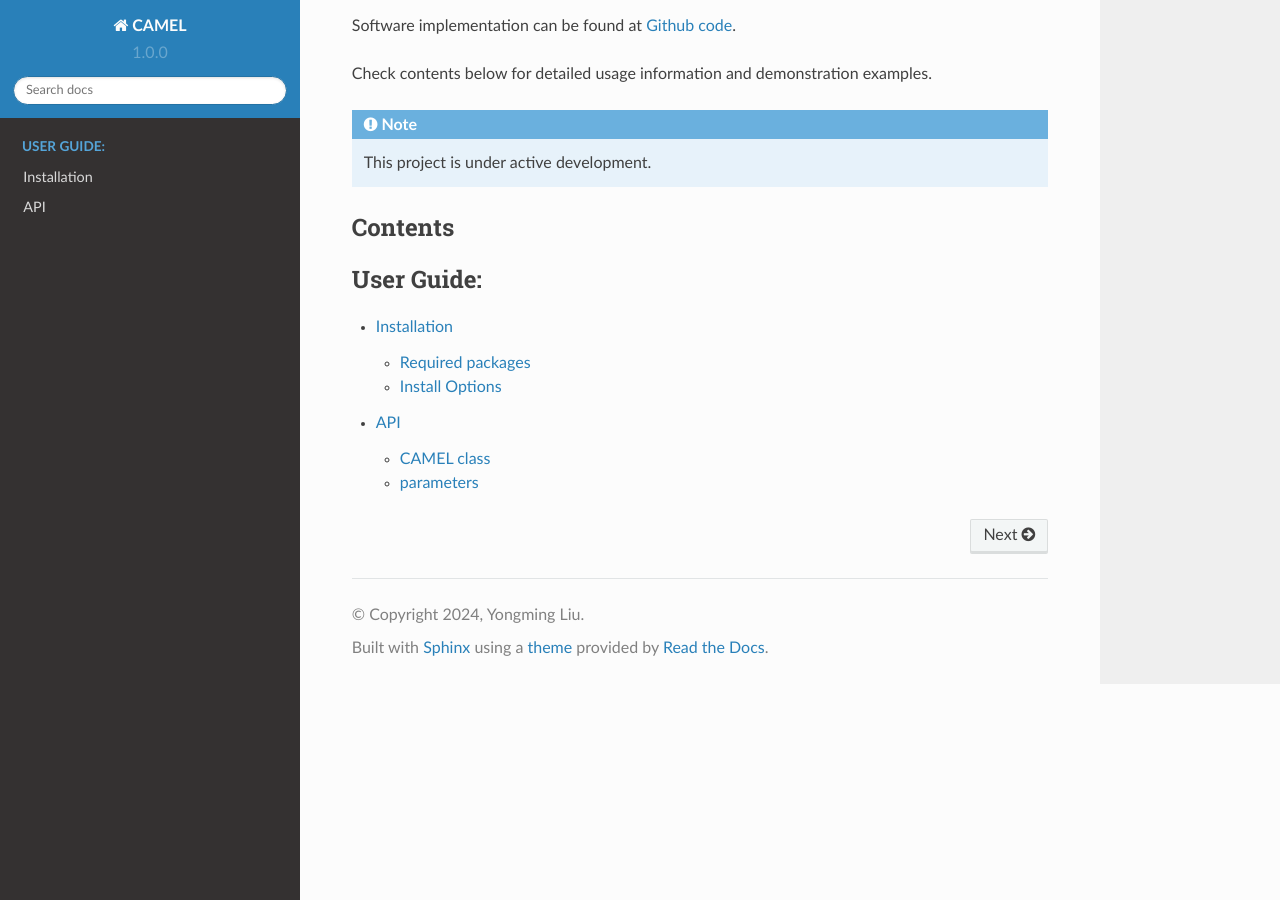
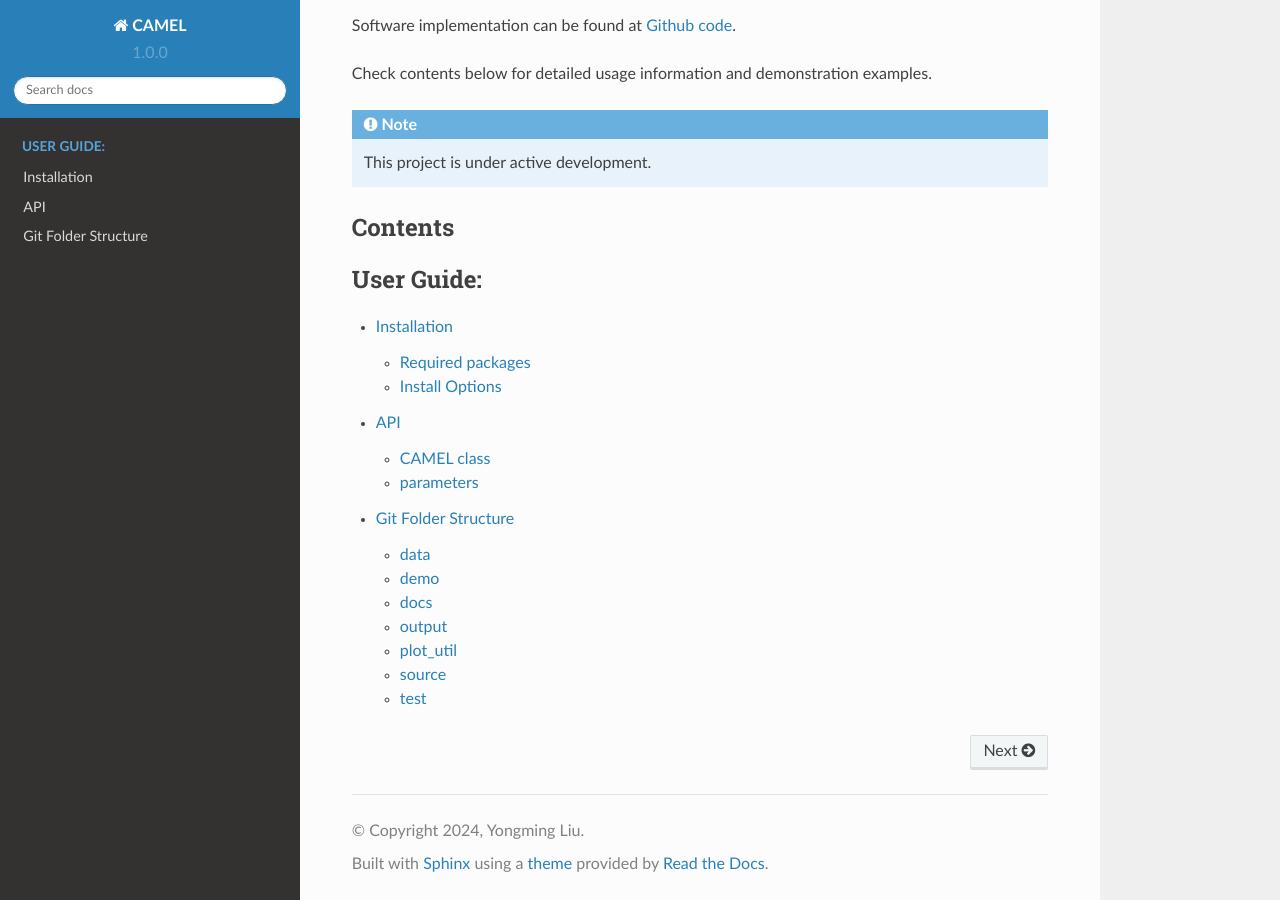
Before and after one commit to ymlasu/CAMEL, a Sphinx documentation site: the page built from docs/source/index.rst, in a window 1280 px wide and 900 px high, scrolled down 975 px. Built offline with Sphinx 7.4.7 and the Read the Docs theme 2.0.0, drawn with Linux system fonts in a browser that asks for light colours; pages that are not in the unit, such as notebooks, are missing from menus.

Commit message:
Update index.rst

```diff
--- a/docs/source/index.rst
+++ b/docs/source/index.rst
@@ -34,6 +34,7 @@ Contents
 
    installation
    api
+   git_folder_structure
 
 .. toctree::
    :maxdepth: 2
```
